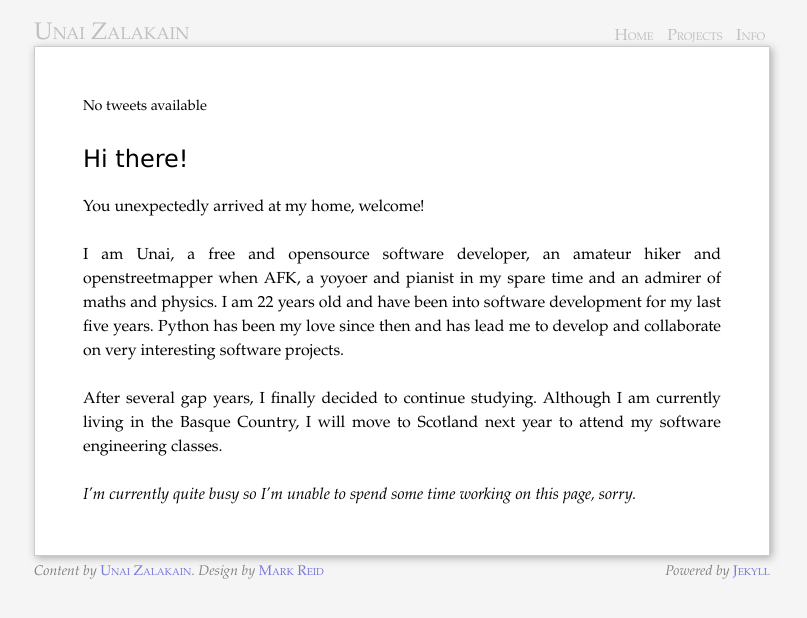
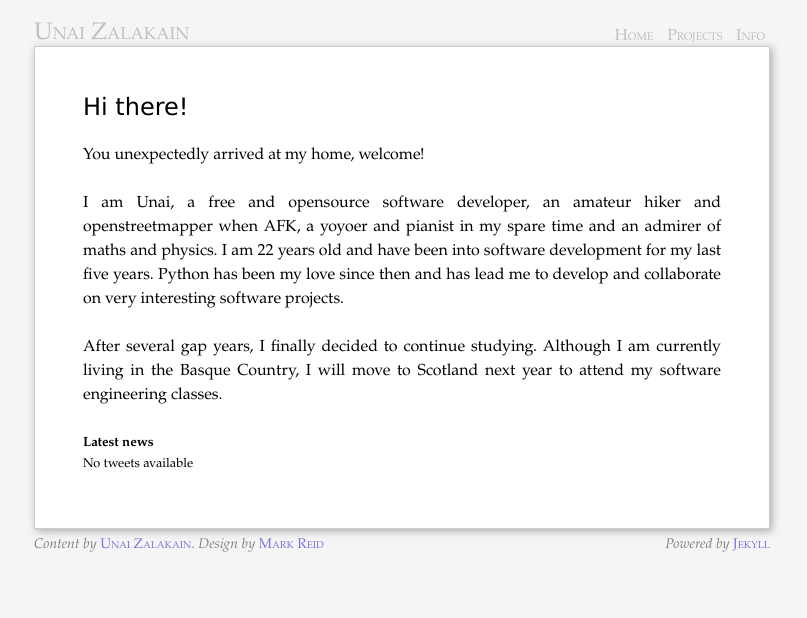
Before and after one commit to ashleyh/unaizalakain.github.io, a Jekyll site: the page built from index.md, in a window 1280 px wide. Shown: the top 618 px of the page, without its empty margins (238-1045 px from the left). Built offline with Jekyll 4.4.1, drawn with Linux system fonts in a browser that asks for light colours.

Commit message:
Move the latests tweets to the bottom

```diff
--- a/_layouts/twitter_page.html
+++ /dev/null
@@ -1,11 +0,0 @@
----
-layout: default
----
-{% include JB/setup %}
-<div id="page">
-
-{% include twitter %}
-<h1 class="emphnext">{{ page.title }}</h1>
-{{ content }}
-
-</div><!-- End Page -->
--- a/assets/css/screen.css
+++ b/assets/css/screen.css
@@ -230,12 +230,13 @@ ul.compact li a {
 /* @group Twitter */
 #tweets {
     margin-bottom: 2em;
-    font-size: 0.9em;
+    font-size: 0.8em;
 }
 #tweets ul { display: inline; padding: 0;}
 #tweets li {
     display: inline-block;
     width: 47%;
+    vertical-align: top;
     padding: 0 0 0 1em;
     border-left: .1em solid black;
 }
--- a/index.md
+++ b/index.md
@@ -17,5 +17,6 @@ After several gap years, I finally decided to continue studying. Although I am
 currently living in the Basque Country, I will move to Scotland next year to
 attend my software engineering classes.
 
-*I'm currently quite busy so I'm unable to spend some time working on this
-page, sorry.*
+##### Latest news
+
+{% include twitter %}
```
Also changed, not shown: other parts of index.md (+1 -1 lines).
